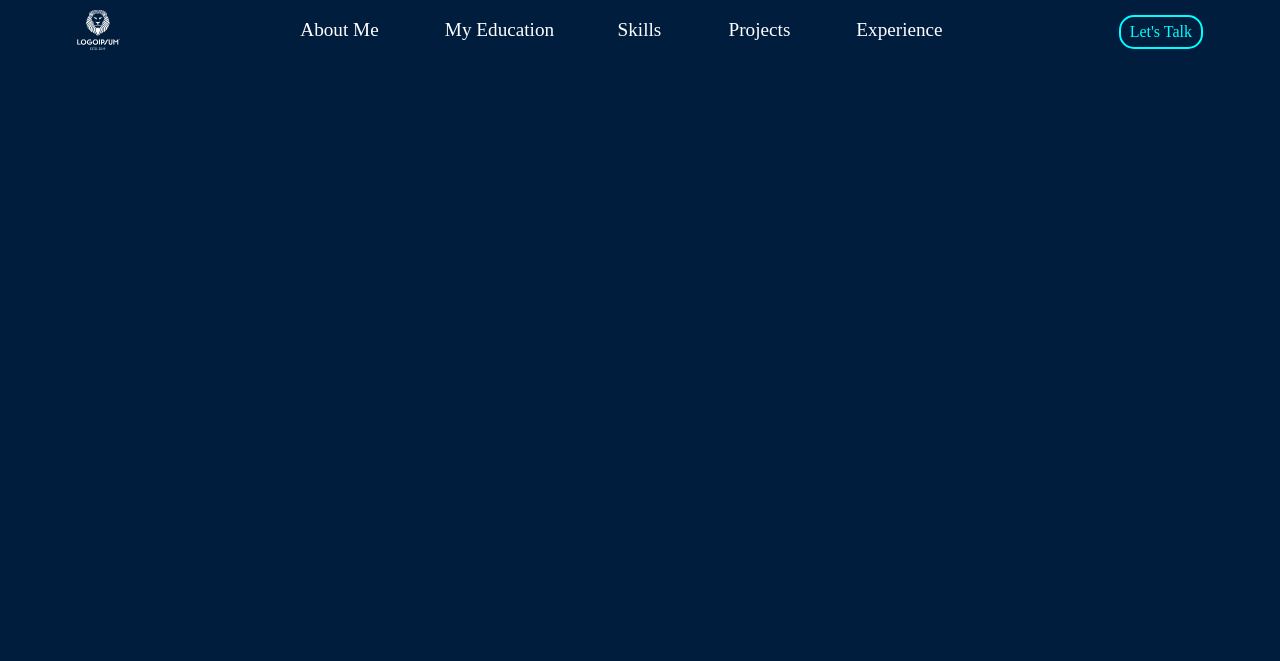
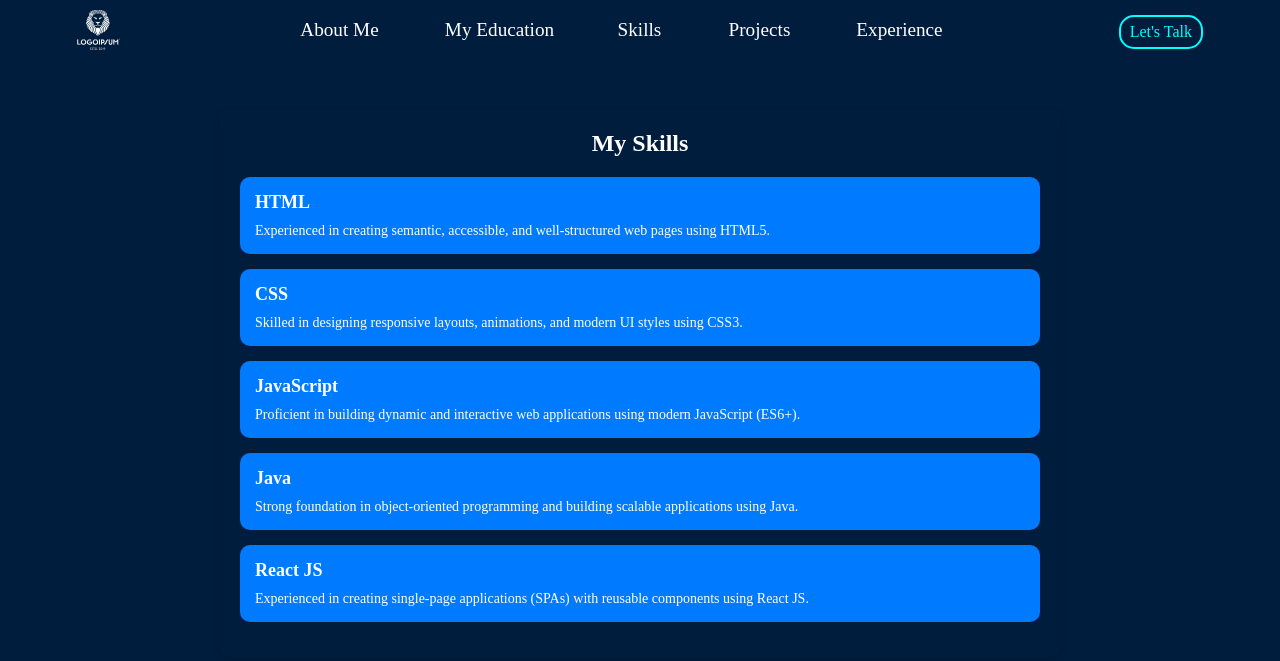
Before and after one commit to Janishar88/OIBSIP, a plain HTML site: page Portfolio/Skills/skills.html in a window 1280 px wide. Drawn offline with Linux system fonts and the light colour scheme.

Commit message:
feat: add skills in skill section

```diff
--- a/Portfolio/Skills/skills.css
+++ b/Portfolio/Skills/skills.css
@@ -96,3 +96,46 @@ a{
 .img{
     overflow: hidden;
 }
+  .skills-section {
+    max-width: 800px;
+    margin: 50px auto;
+    padding: 20px;
+    /* background: #fff; */
+    box-shadow: 0 4px 8px rgba(0, 0, 0, 0.1);
+    border-radius: 8px;
+    color: white;
+
+  }
+
+  .skills-section h2 {
+    text-align: center;
+    color:white;
+    margin-bottom: 20px;
+  }
+
+  .skill-card {
+    display: flex;
+    flex-direction: column;
+    gap: 10px;
+    background: #007BFF;
+    color: #fff;
+    padding: 15px;
+    border-radius: 10px;
+    margin-bottom: 15px;
+    transition: transform 0.3s ease, background-color 0.3s ease;
+  }
+
+  .skill-card:hover {
+    transform: scale(1.05);
+    background-color: #0056b3;
+  }
+
+  .skill-card h3 {
+    margin: 0;
+    font-size: 18px;
+  }
+
+  .skill-card p {
+    margin: 0;
+    font-size: 14px;
+  }
--- a/Portfolio/Skills/skills.html
+++ b/Portfolio/Skills/skills.html
@@ -22,11 +22,34 @@
           <div class="contact"><a href="#">Let's Talk</a></div>
      </div>
 
-<div class="skills">
-    <div class="lang"></div>
-    <div class="framework"></div>
-    <div class="tools"></div>
-</div>
+     <section class="skills-section">
+        <h2>My Skills</h2>
+
+        <div class="skill-card">
+          <h3>HTML</h3>
+          <p>Experienced in creating semantic, accessible, and well-structured web pages using HTML5.</p>
+        </div>
+
+        <div class="skill-card">
+          <h3>CSS</h3>
+          <p>Skilled in designing responsive layouts, animations, and modern UI styles using CSS3.</p>
+        </div>
+
+        <div class="skill-card">
+          <h3>JavaScript</h3>
+          <p>Proficient in building dynamic and interactive web applications using modern JavaScript (ES6+).</p>
+        </div>
+
+        <div class="skill-card">
+          <h3>Java</h3>
+          <p>Strong foundation in object-oriented programming and building scalable applications using Java.</p>
+        </div>
+
+        <div class="skill-card">
+          <h3>React JS</h3>
+          <p>Experienced in creating single-page applications (SPAs) with reusable components using React JS.</p>
+        </div>
+      </section>
 
 </body>
 </html>
```
Also changed, not shown: Portfolio/My Education/myEdu.css (+6 -2 lines).
